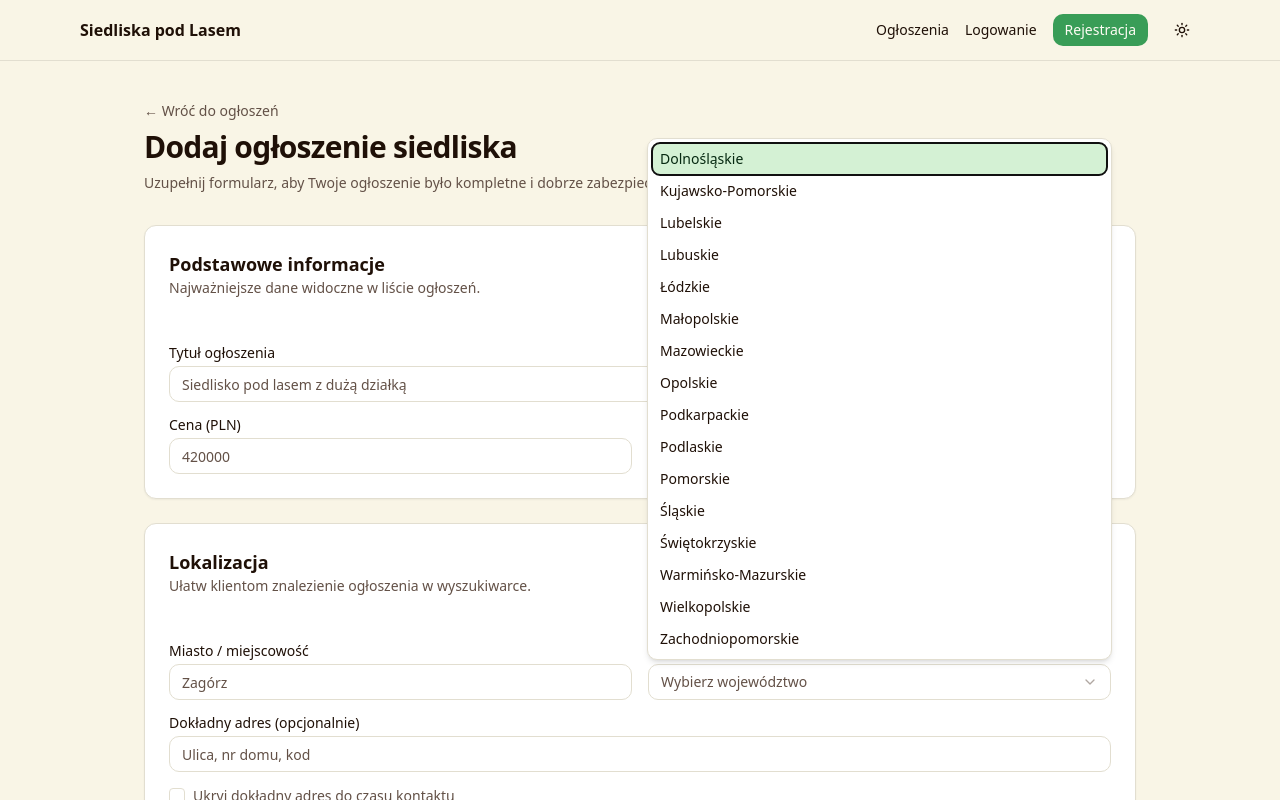
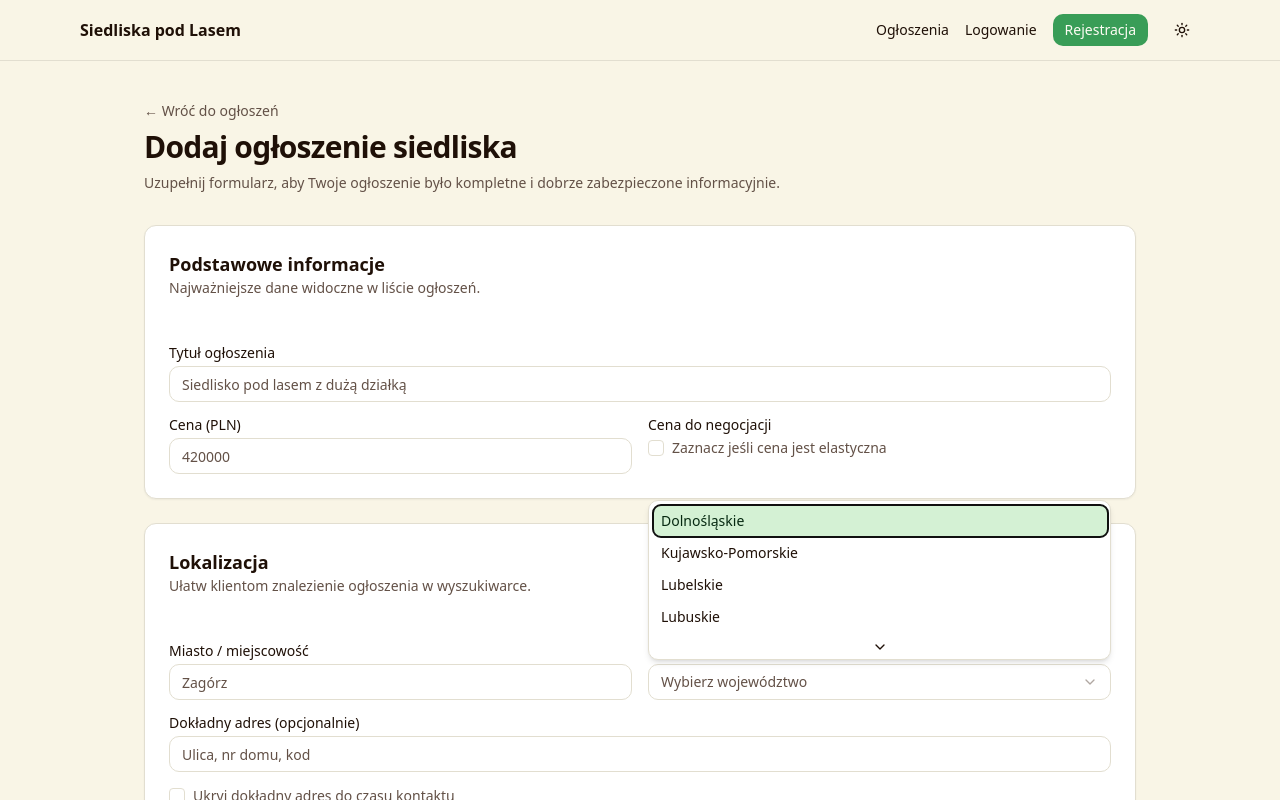
Before and after one commit to jedrzejbor/osiedlsie, a Next.js app in the folder apps/web/: page /ogloszenia/dodaj in a window 1280 px wide. Both pictures are taken after a click on the button "Wybierz województwo". Shown: the top 800 px of the page. Built offline with nearby package versions, Linux system fonts and the light colour scheme; no server answers.

Commit message:
fix select options

```diff
--- a/apps/web/app/ogloszenia/dodaj/page.tsx
+++ b/apps/web/app/ogloszenia/dodaj/page.tsx
@@ -195,7 +195,7 @@
                   <SelectTrigger id="province" className="w-full">
                     <SelectValue placeholder="Wybierz województwo" />
                   </SelectTrigger>
-                  <SelectContent>
+                  <SelectContent className="overflow-y-auto max-h-[10rem]">
                     {provinces.map((province) => (
                       <SelectItem key={province} value={province}>
                         {province}
--- a/packages/ui/src/components/select.tsx
+++ b/packages/ui/src/components/select.tsx
@@ -62,7 +62,7 @@
       <SelectPrimitive.Content
         data-slot="select-content"
         className={cn(
-          "bg-popover text-popover-foreground data-[state=open]:animate-in data-[state=closed]:animate-out data-[state=closed]:fade-out-0 data-[state=open]:fade-in-0 data-[state=closed]:zoom-out-95 data-[state=open]:zoom-in-95 data-[side=bottom]:slide-in-from-top-2 data-[side=left]:slide-in-from-right-2 data-[side=right]:slide-in-from-left-2 data-[side=top]:slide-in-from-bottom-2 relative z-50 max-h-(--radix-select-content-available-height) min-w-[8rem] origin-(--radix-select-content-transform-origin) overflow-x-hidden overflow-y-auto rounded-md border shadow-md",
+          "bg-popover text-popover-foreground data-[state=open]:animate-in data-[state=closed]:animate-out data-[state=closed]:fade-out-0 data-[state=open]:fade-in-0 data-[state=closed]:zoom-out-95 data-[state=open]:zoom-in-95 data-[side=bottom]:slide-in-from-top-2 data-[side=left]:slide-in-from-right-2 data-[side=right]:slide-in-from-left-2 data-[side=top]:slide-in-from-bottom-2 relative z-50 w-[var(--radix-select-trigger-width)] max-h-(--radix-select-content-available-height) min-w-[8rem] origin-(--radix-select-content-transform-origin) overflow-x-hidden overflow-y-auto rounded-md border shadow-md",
           position === "popper" &&
             "data-[side=bottom]:translate-y-1 data-[side=left]:-translate-x-1 data-[side=right]:translate-x-1 data-[side=top]:-translate-y-1",
           className
```
Also changed, not shown: 1 other file (tests, documents, lock files or other folders).
